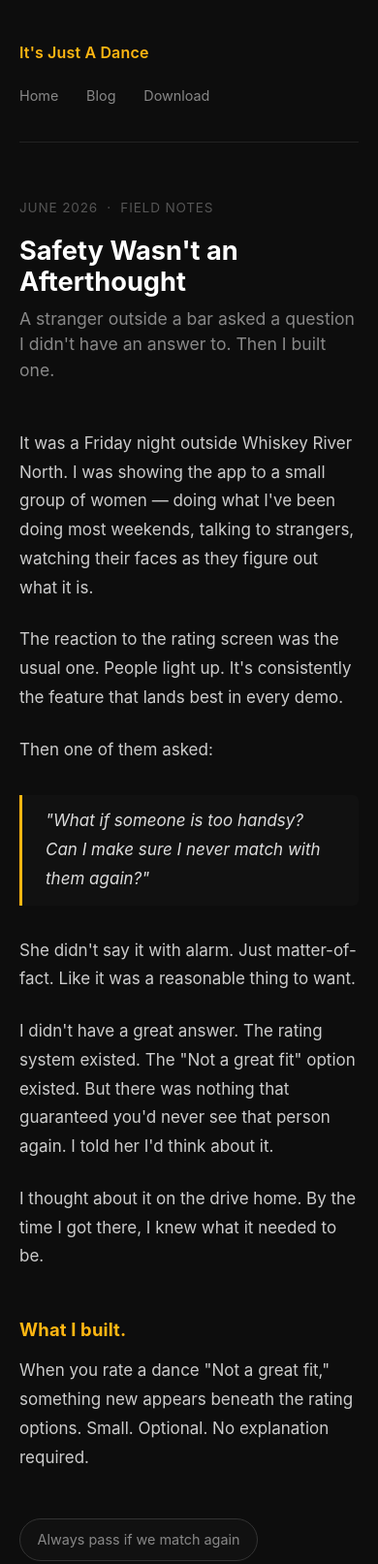
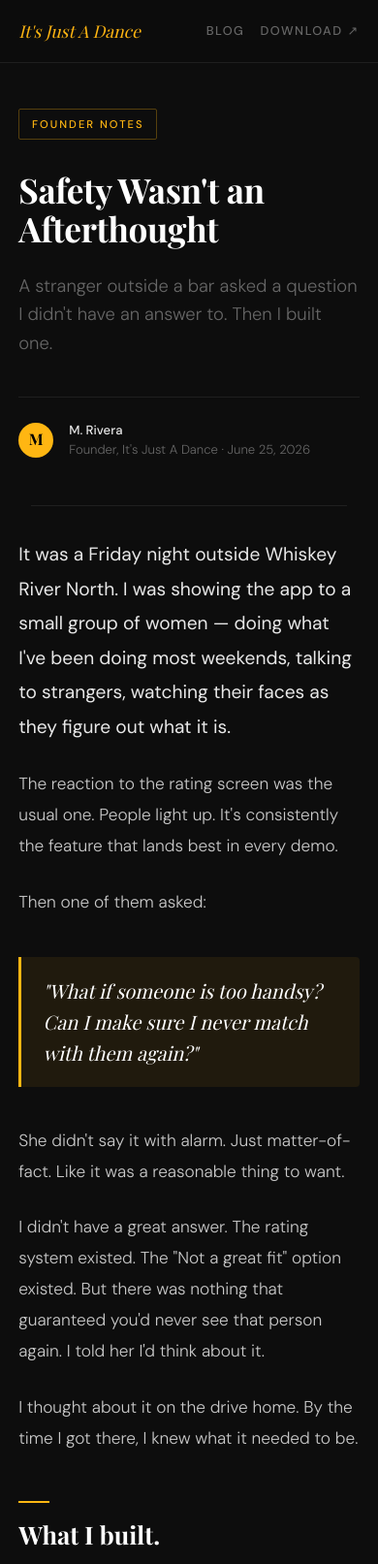
Before and after one commit to tejano01/itsjustadance.com, a plain HTML site: page blog/safety-wasnt-an-afterthought.html in a window 390 px wide. Shown: the top 1613 px of the page at 97% size. Drawn offline with nearby package versions, Linux system fonts and the light colour scheme; a web font is replaced by a local one.

Commit message:
Live Safety blog

```diff
--- a/blog/safety-wasnt-an-afterthought.html
+++ b/blog/safety-wasnt-an-afterthought.html
@@ -5,6 +5,7 @@
   <meta name="viewport" content="width=device-width, initial-scale=1.0" />
   <title>Safety Wasn't an Afterthought — It's Just A Dance</title>
   <meta name="description" content="A stranger outside a bar asked a question I didn't have an answer to. Then I built one." />
+
   <!-- Google Analytics -->
   <script async src="https://www.googletagmanager.com/gtag/js?id=G-X8V1XS2K0N"></script>
   <script>
@@ -13,107 +14,164 @@
     gtag('js', new Date());
     gtag('config', 'G-X8V1XS2K0N');
   </script>
+
+  <link rel="preconnect" href="https://fonts.googleapis.com" />
+  <link rel="preconnect" href="https://fonts.gstatic.com" crossorigin />
+  <link href="https://fonts.googleapis.com/css2?family=Playfair+Display:ital,wght@0,400;0,700;1,400&family=DM+Sans:wght@300;400;500&display=swap" rel="stylesheet" />
   <style>
-    *, *::before, *::after { box-sizing: border-box; margin: 0; padding: 0; }
-
-    body {
-      background-color: #0d0d0d;
-      color: #ffffff;
-      font-family: -apple-system, BlinkMacSystemFont, 'Segoe UI', Roboto, Helvetica, Arial, sans-serif;
-      font-size: 18px;
-      line-height: 1.75;
-      padding: 0 1.25rem;
+    :root {
+      --gold: #FFB612;
+      --bg: #0d0d0d;
+      --surface: #141414;
+      --border: #1f1f1f;
+      --text: #e8e8e8;
+      --muted: #666;
+      --accent-dim: rgba(255, 182, 18, 0.08);
     }
 
-    a { color: #FFB612; text-decoration: none; }
-    a:hover { text-decoration: underline; }
+    *, *::before, *::after { box-sizing: border-box; margin: 0; padding: 0; }
+    html { font-size: 16px; scroll-behavior: smooth; }
+    body {
+      background: var(--bg);
+      color: var(--text);
+      font-family: 'DM Sans', sans-serif;
+      font-weight: 300;
+      line-height: 1.8;
+      -webkit-font-smoothing: antialiased;
+    }
 
-    header {
-      max-width: 680px;
-      margin: 0 auto;
-      padding: 2.5rem 0 2rem;
+    nav {
+      position: fixed;
+      top: 0; left: 0; right: 0;
+      z-index: 100;
       display: flex;
       justify-content: space-between;
       align-items: center;
-      border-bottom: 1px solid #222;
+      padding: 1.2rem 2rem;
+      background: rgba(13,13,13,0.85);
+      backdrop-filter: blur(12px);
+      border-bottom: 1px solid var(--border);
     }
+    .nav-logo {
+      font-family: 'Playfair Display', serif;
+      font-style: italic;
+      font-size: 1.1rem;
+      color: var(--gold);
+      text-decoration: none;
+    }
+    .nav-links { display: flex; gap: 1.8rem; align-items: center; }
+    .nav-link {
+      font-size: 0.8rem;
+      font-weight: 500;
+      letter-spacing: 0.12em;
+      text-transform: uppercase;
+      color: var(--muted);
+      text-decoration: none;
+      transition: color 0.2s;
+    }
+    .nav-link:hover { color: var(--gold); }
 
-    .site-name {
-      font-size: 1rem;
-      font-weight: 600;
-      color: #FFB612;
-      letter-spacing: 0.01em;
+    .hero {
+      padding: 9rem 2rem 4rem;
+      max-width: 720px;
+      margin: 0 auto;
     }
-
-    nav a {
-      color: #888;
-      font-size: 0.9rem;
-      margin-left: 1.5rem;
+    .category {
+      display: inline-block;
+      font-size: 0.7rem;
+      font-weight: 500;
+      letter-spacing: 0.18em;
+      text-transform: uppercase;
+      color: var(--gold);
+      border: 1px solid rgba(255,182,18,0.3);
+      padding: 0.3rem 0.8rem;
+      border-radius: 2px;
+      margin-bottom: 2rem;
     }
-
-    nav a:hover { color: #FFB612; text-decoration: none; }
-
-    .post {
-      max-width: 680px;
-      margin: 0 auto;
-      padding: 3.5rem 0 6rem;
-    }
-
-    .post-meta {
-      font-size: 0.85rem;
-      color: #555;
-      margin-bottom: 1rem;
-      text-transform: uppercase;
-      letter-spacing: 0.06em;
-    }
-
     h1 {
-      font-size: 2.2rem;
+      font-family: 'Playfair Display', serif;
+      font-size: clamp(2.2rem, 5vw, 3.4rem);
       font-weight: 700;
-      line-height: 1.2;
-      color: #ffffff;
-      margin-bottom: 0.5rem;
-    }
-
-    .subtitle {
-      font-size: 1.1rem;
-      color: #888;
-      margin-bottom: 3rem;
-      line-height: 1.5;
-    }
-
-    h2 {
-      font-size: 1.15rem;
-      font-weight: 700;
-      color: #FFB612;
-      margin: 2.75rem 0 0.75rem;
-      letter-spacing: 0.01em;
-    }
-
-    p {
-      color: #cccccc;
+      line-height: 1.15;
+      letter-spacing: -0.01em;
+      color: #fff;
       margin-bottom: 1.5rem;
     }
+    .subtitle {
+      font-size: 1.15rem;
+      color: var(--muted);
+      font-weight: 300;
+      margin-bottom: 2.5rem;
+      line-height: 1.6;
+    }
+    .byline {
+      display: flex;
+      align-items: center;
+      gap: 1rem;
+      padding-top: 1.5rem;
+      border-top: 1px solid var(--border);
+    }
+    .byline-dot {
+      width: 36px; height: 36px;
+      border-radius: 50%;
+      background: var(--gold);
+      display: flex; align-items: center; justify-content: center;
+      font-family: 'Playfair Display', serif;
+      font-weight: 700; font-size: 1rem;
+      color: #000; flex-shrink: 0;
+    }
+    .byline-text { font-size: 0.82rem; color: var(--muted); line-height: 1.5; }
+    .byline-text strong { color: var(--text); display: block; font-weight: 500; }
 
-    p strong {
-      color: #ffffff;
-      font-weight: 600;
+    .divider { max-width: 720px; margin: 0 auto; padding: 0 2rem; }
+    .divider hr { border: none; border-top: 1px solid var(--border); }
+
+    article {
+      max-width: 720px;
+      margin: 0 auto;
+      padding: 3rem 2rem 6rem;
     }
-
-    blockquote {
-      border-left: 3px solid #FFB612;
-      margin: 2rem 0;
-      padding: 0.75rem 1.5rem;
-      background: #111;
-      border-radius: 0 6px 6px 0;
+    article p {
+      font-size: 1.08rem;
+      line-height: 1.85;
+      color: #c8c8c8;
+      margin-bottom: 1.6rem;
     }
-
-    blockquote p {
-      color: #dddddd;
+    article p:first-child {
+      font-size: 1.2rem;
+      color: var(--text);
+      font-weight: 400;
+    }
+    article h2 {
+      font-family: 'Playfair Display', serif;
+      font-size: 1.6rem;
+      font-weight: 700;
+      color: #fff;
+      margin: 3rem 0 1.2rem;
+      line-height: 1.3;
+    }
+    article h2::before {
+      content: '';
+      display: block;
+      width: 32px; height: 2px;
+      background: var(--gold);
+      margin-bottom: 1rem;
+    }
+    .pullquote {
+      margin: 2.5rem 0;
+      padding: 1.8rem 2rem;
+      background: var(--accent-dim);
+      border-left: 3px solid var(--gold);
+      border-radius: 0 4px 4px 0;
+    }
+    .pullquote p {
+      font-family: 'Playfair Display', serif;
       font-style: italic;
-      margin-bottom: 0;
+      font-size: 1.25rem !important;
+      line-height: 1.6 !important;
+      color: #fff !important;
+      margin: 0 !important;
     }
-
     .pill-example {
       display: inline-block;
       margin: 1.5rem 0;
@@ -125,70 +183,116 @@
       background: #111;
       cursor: default;
     }
-
-    .divider {
-      border: none;
-      border-top: 1px solid #1e1e1e;
-      margin: 3rem 0;
+    .cta-block {
+      margin-top: 4rem;
+      padding: 2.5rem;
+      background: var(--surface);
+      border: 1px solid rgba(255,182,18,0.2);
+      border-radius: 8px;
+      text-align: center;
+    }
+    .cta-block p {
+      font-family: 'Playfair Display', serif;
+      font-style: italic;
+      font-size: 1.4rem !important;
+      color: #fff !important;
+      margin-bottom: 1.5rem !important;
+      line-height: 1.4 !important;
+    }
+    .cta-button {
+      display: inline-block;
+      background: var(--gold);
+      color: #000;
+      font-family: 'DM Sans', sans-serif;
+      font-size: 0.85rem;
+      font-weight: 500;
+      letter-spacing: 0.1em;
+      text-transform: uppercase;
+      text-decoration: none;
+      padding: 0.9rem 2rem;
+      border-radius: 3px;
+      transition: opacity 0.2s, transform 0.2s;
+    }
+    .cta-button:hover { opacity: 0.88; transform: translateY(-1px); }
+    .cta-sub {
+      margin-top: 1rem;
+      font-size: 0.78rem !important;
+      color: var(--muted) !important;
+      margin-bottom: 0 !important;
     }
 
-    .closing {
-      font-size: 1rem;
-      color: #555;
-      font-style: italic;
-      margin-top: 3rem;
-    }
-
-    .back-link {
-      display: inline-block;
-      margin-top: 3rem;
-      font-size: 0.9rem;
-      color: #555;
-    }
-
-    .back-link:hover { color: #FFB612; text-decoration: none; }
-
-    footer {
-      max-width: 680px;
+    .post-nav {
+      max-width: 720px;
       margin: 0 auto;
-      padding: 2rem 0 3rem;
-      border-top: 1px solid #1a1a1a;
+      padding: 2rem 2rem 4rem;
       display: flex;
       justify-content: space-between;
       align-items: center;
-      font-size: 0.8rem;
-      color: #444;
+      border-top: 1px solid var(--border);
     }
+    .post-nav a {
+      font-size: 0.82rem;
+      color: var(--muted);
+      text-decoration: none;
+      transition: color 0.2s;
+    }
+    .post-nav a:hover { color: var(--gold); }
 
-    footer a { color: #555; }
-    footer a:hover { color: #FFB612; text-decoration: none; }
+    footer {
+      border-top: 1px solid var(--border);
+      padding: 2rem;
+      text-align: center;
+      font-size: 0.78rem;
+      color: var(--muted);
+    }
+    footer a { color: var(--gold); text-decoration: none; }
+
+    .fade-in {
+      opacity: 0;
+      transform: translateY(16px);
+      animation: fadeUp 0.7s ease forwards;
+    }
+    @keyframes fadeUp { to { opacity: 1; transform: translateY(0); } }
+    .fade-in:nth-child(2) { animation-delay: 0.1s; }
+    .fade-in:nth-child(3) { animation-delay: 0.2s; }
+    .fade-in:nth-child(4) { animation-delay: 0.3s; }
 
     @media (max-width: 600px) {
-      h1 { font-size: 1.7rem; }
-      body { font-size: 17px; }
-      header { flex-direction: column; align-items: flex-start; gap: 1rem; }
-      nav a:first-child { margin-left: 0; }
-      footer { flex-direction: column; gap: 0.75rem; align-items: flex-start; }
+      nav { padding: 1rem 1.2rem; }
+      .nav-links { gap: 1rem; }
+      .hero { padding: 7rem 1.2rem 3rem; }
+      article { padding: 2rem 1.2rem 4rem; }
+      .pullquote { padding: 1.2rem 1.4rem; }
+      .cta-block { padding: 1.8rem 1.2rem; }
     }
   </style>
 </head>
 <body>
 
-  <header>
-    <a href="/index.html" class="site-name">It's Just A Dance</a>
 <nav>
-      <a href="/index.html">Home</a>
-      <a href="/blog/blog-index.html">Blog</a>
-      <a href="https://apps.apple.com/us/app/its-just-a-dance/id6765789799">Download</a>
+  <a href="/" class="nav-logo">It's Just A Dance</a>
+  <div class="nav-links">
+    <a href="/blog/blog-index.html" class="nav-link">Blog</a>
+    <a href="https://apps.apple.com/us/app/its-just-a-dance/id6765789799" class="nav-link">Download ↗</a>
+  </div>
 </nav>
-  </header>
 
-  <article class="post">
+<div class="hero">
+  <div class="fade-in"><span class="category">Founder Notes</span></div>
+  <h1 class="fade-in">Safety Wasn't an Afterthought</h1>
+  <p class="subtitle fade-in">A stranger outside a bar asked a question I didn't have an answer to. Then I built one.</p>
+  <div class="byline fade-in">
+    <div class="byline-dot">M</div>
+    <div class="byline-text">
+      <strong>M. Rivera</strong>
+      Founder, It's Just A Dance · June 25, 2026
+    </div>
+  </div>
+</div>
 
-    <div class="post-meta">June 2026 &nbsp;·&nbsp; Field Notes</div>
+<div class="divider"><hr /></div>
 
-    <h1>Safety Wasn't an Afterthought</h1>
-    <p class="subtitle">A stranger outside a bar asked a question I didn't have an answer to. Then I built one.</p>
+<article>
 
   <p>It was a Friday night outside Whiskey River North. I was showing the app to a small group of women — doing what I've been doing most weekends, talking to strangers, watching their faces as they figure out what it is.</p>
 
@@ -196,9 +300,9 @@
 
   <p>Then one of them asked:</p>
 
-    <blockquote>
+  <div class="pullquote">
     <p>"What if someone is too handsy? Can I make sure I never match with them again?"</p>
-    </blockquote>
+  </div>
 
   <p>She didn't say it with alarm. Just matter-of-fact. Like it was a reasonable thing to want.</p>
 
@@ -220,13 +324,11 @@
 
   <h2>The two features that were already there.</h2>
 
-    <p>Her question made me look harder at what the app already did — and realize the safety thinking had been there from the start, just never articulated as such.</p>
-
   <p><strong>Mutual matching.</strong> Both dancers have to tap Ask on each other before any connection is revealed. Nobody can approach you through the app that you didn't already express interest in. No unsolicited contact. No stranger who found your profile. The floor stays yours. Most people think of mutual matching as the fun part — the moment both colors light up. It is. But it's also why nobody can use this app to corner you.</p>
 
   <p><strong>No photos. No messaging.</strong> I've written before about <a href="/blog/why-no-photos.html">why there are no photos</a>. But there's a safety dimension I didn't spell out: no photos means no collecting. No screenshotting profiles. No sending someone's image somewhere it was never meant to go. When the night ends, everything disappears. There's nothing to take with you except the memory of the dance.</p>
 
-    <hr class="divider" />
+  <h2>How the app gets better.</h2>
 
   <p>I didn't design this app with a safety framework in mind. I designed it to solve a specific problem — the awkwardness of asking a stranger to dance. The safety properties emerged from that, mostly naturally, mostly because the same instincts that make rejection on a dance floor uncomfortable also make surveillance and pressure uncomfortable.</p>
 
@@ -234,19 +336,21 @@
 
   <p>That's how the app gets better. Not from a roadmap. From real people asking real questions.</p>
 
-    <p class="closing">It's Just A Dance. Just show up.</p>
-
-    <a href="/blog/blog-index.html" class="back-link">← Back to all posts</a>
+  <div class="cta-block">
+    <p>"One song. One moment. One dance."</p>
+    <a href="https://apps.apple.com/us/app/its-just-a-dance/id6765789799" class="cta-button">Download on the App Store</a>
+    <p class="cta-sub">iPhone only · Free · Houston &amp; surrounding areas</p>
+  </div>
 
 </article>
 
+<div class="post-nav">
+  <a href="/blog/why-no-photos.html">← Why No Photos</a>
+  <a href="/blog/blog-index.html">All posts</a>
+</div>
+
 <footer>
-    <span>© 2026 Second Chapter Technologies LLC · It's Just A Dance</span>
-    <span>
-      <a href="/privacy.html">Privacy</a> &nbsp;·&nbsp;
-      <a href="/support.html">Support</a> &nbsp;·&nbsp;
-      <a href="https://apps.apple.com/us/app/its-just-a-dance/id6765789799">App Store</a>
-    </span>
+  <p>© 2026 Second Chapter Technologies LLC · It's Just A Dance · <a href="https://itsjustadance.com">itsjustadance.com</a> · <a href="https://itsjustadance.com/privacy">Privacy</a></p>
 </footer>
 
 </body>
```
Also changed, not shown: blog/blog-index.html (+10 -0 lines). Lines whose indentation alone changed are shown as unchanged.
